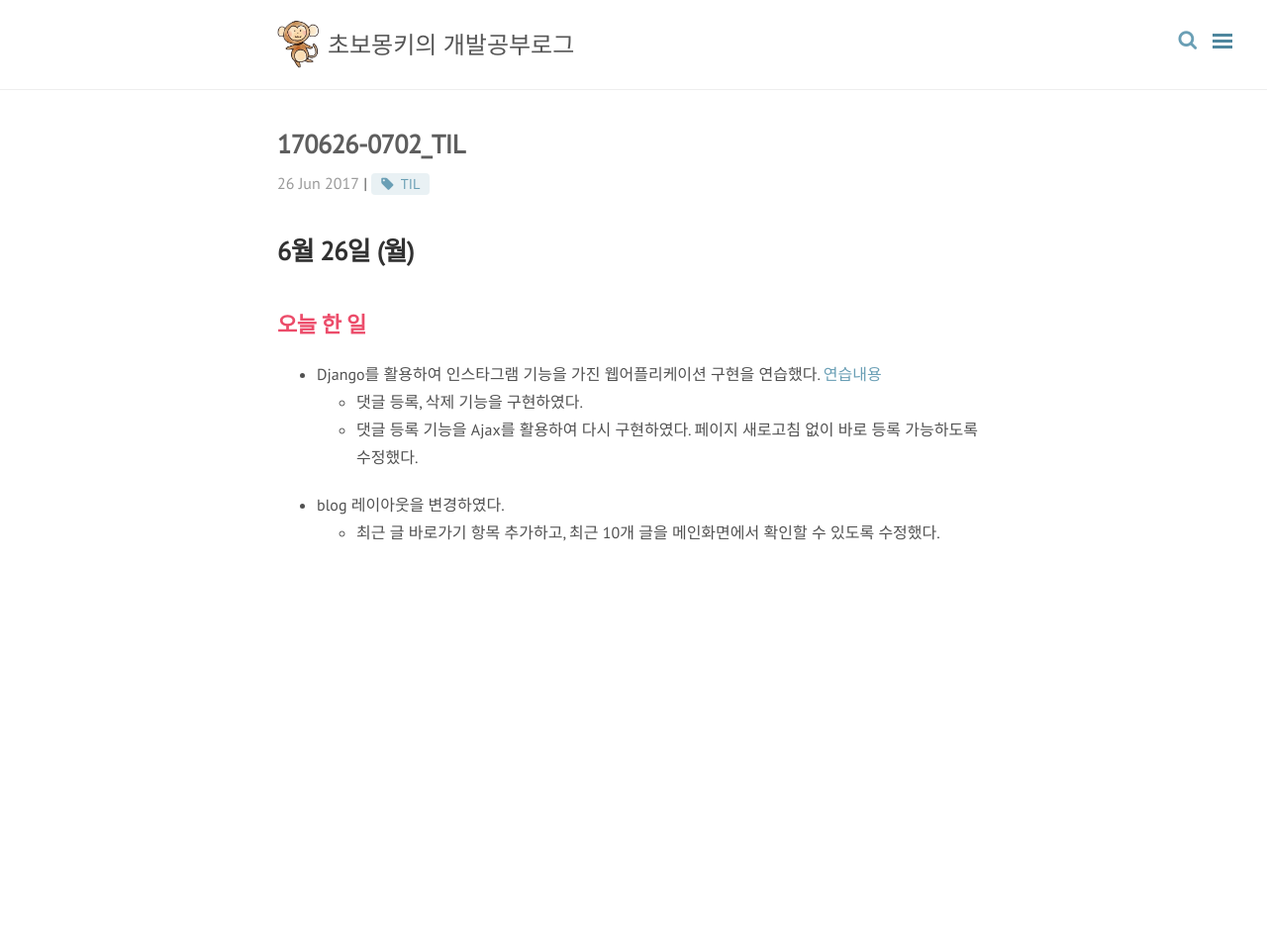
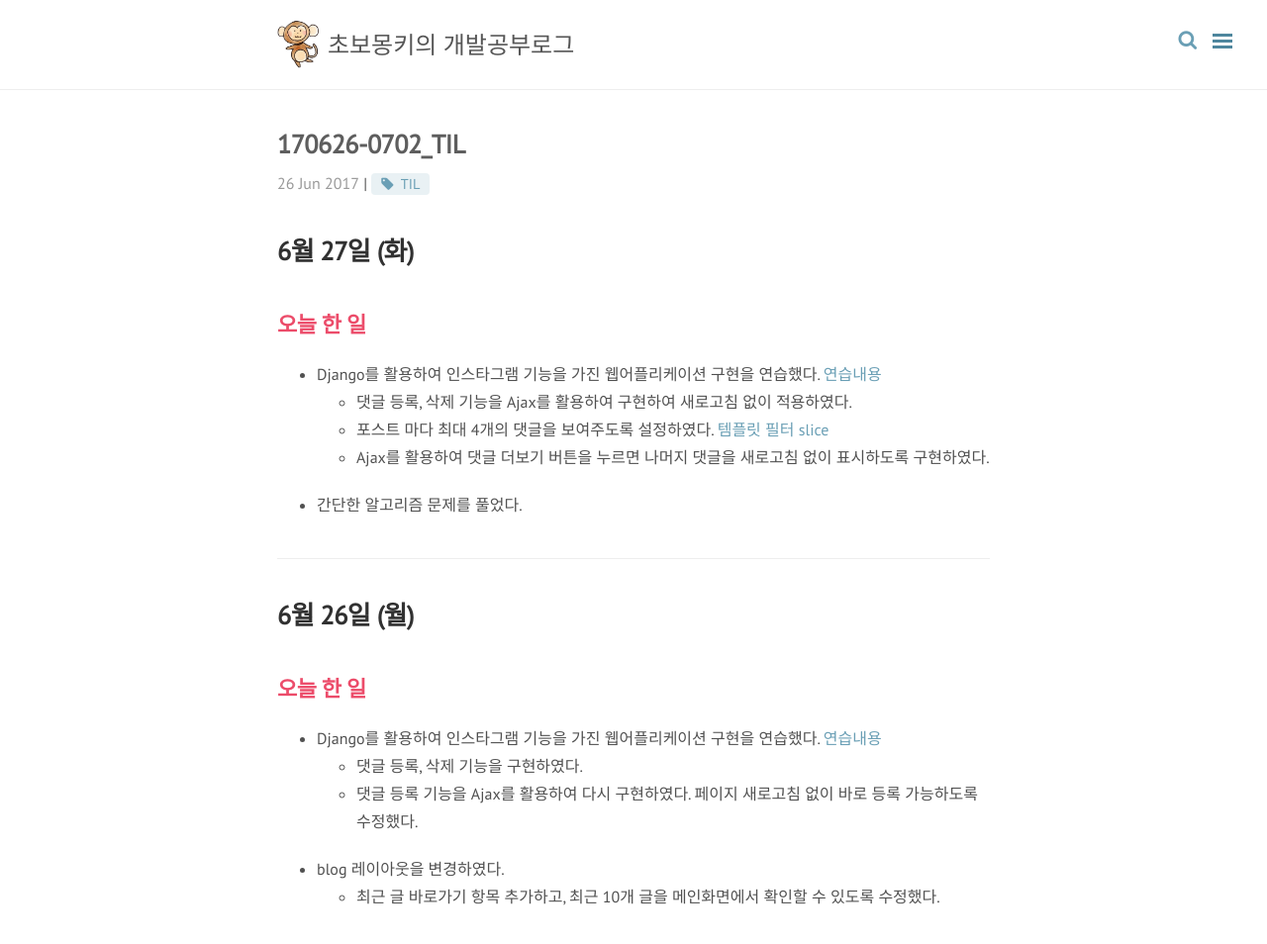
Before and after one commit to wayhome25/wayhome25.github.io, a Jekyll site: the page built from _posts/TIL(Today I Learned)/2017-06-26-07-02-TIL.md, in a window 1280 px wide and 984 px high. Shown: the top 954 px of the window at 99% size. Built offline with Jekyll 4.4.1, drawn with Linux system fonts in a browser that asks for light colours; nearby versions of some CDN libraries; comment, search, counter and statistics services are not loaded.

Commit message:
add post

```diff
--- a/_posts/TIL(Today I Learned)/2017-06-26-07-02-TIL.md
+++ b/_posts/TIL(Today I Learned)/2017-06-26-07-02-TIL.md
@@ -7,6 +7,15 @@ tags: [TIL]
 comments: true
 ---
 
+# 6월 27일 (화)
+## 오늘 한 일
+- Django를 활용하여 인스타그램 기능을 가진 웹어플리케이션 구현을 연습했다. [연습내용](https://github.com/wayhome25/Instagram/commits/master)
+  - 댓글 등록, 삭제 기능을 Ajax를 활용하여 구현하여 새로고침 없이 적용하였다.
+  - 포스트 마다 최대 4개의 댓글을 보여주도록 설정하였다. [템플릿 필터 slice](https://docs.djangoproject.com/en/1.11/ref/templates/builtins/#slice)
+  - Ajax를 활용하여 댓글 더보기 버튼을 누르면 나머지 댓글을 새로고침 없이 표시하도록 구현하였다.
+- 간단한 알고리즘 문제를 풀었다.
+
+---
 # 6월 26일 (월)
 ## 오늘 한 일
 - Django를 활용하여 인스타그램 기능을 가진 웹어플리케이션 구현을 연습했다. [연습내용](https://github.com/wayhome25/Instagram/commits/master)
```
